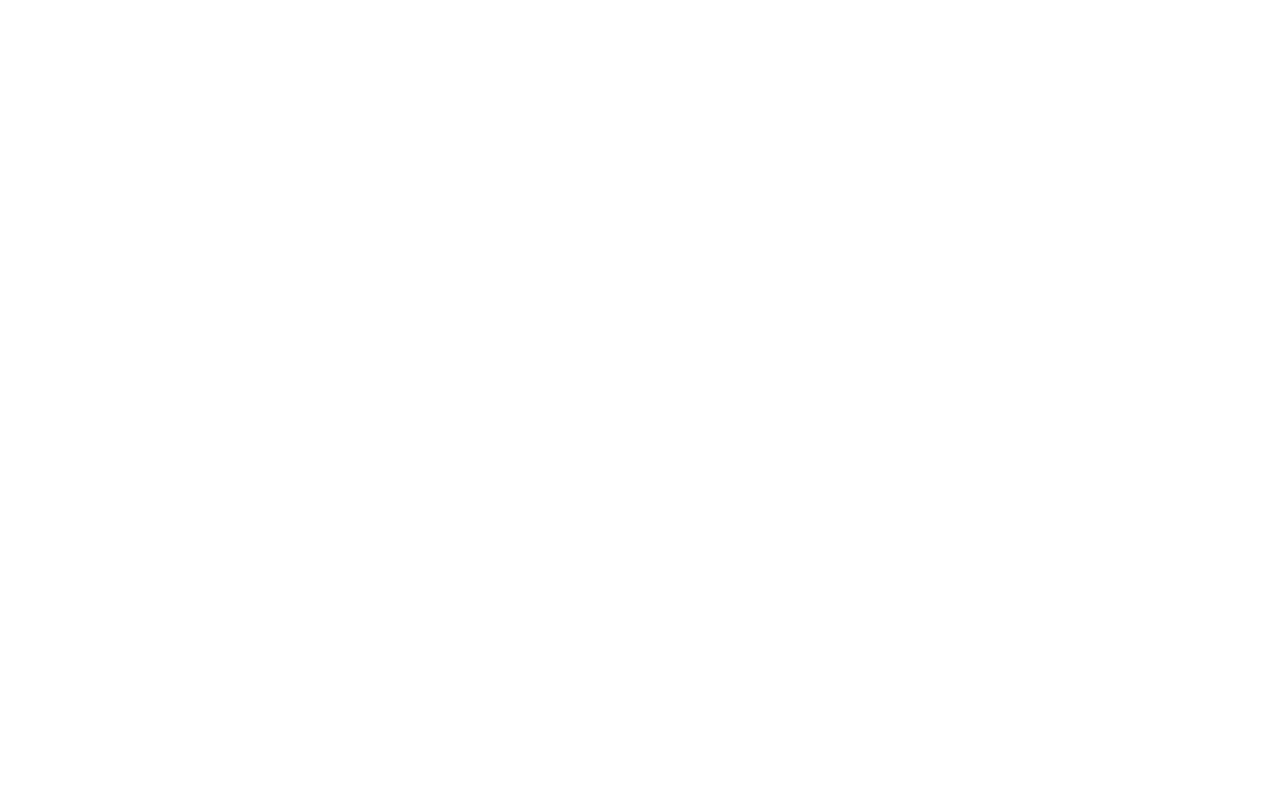
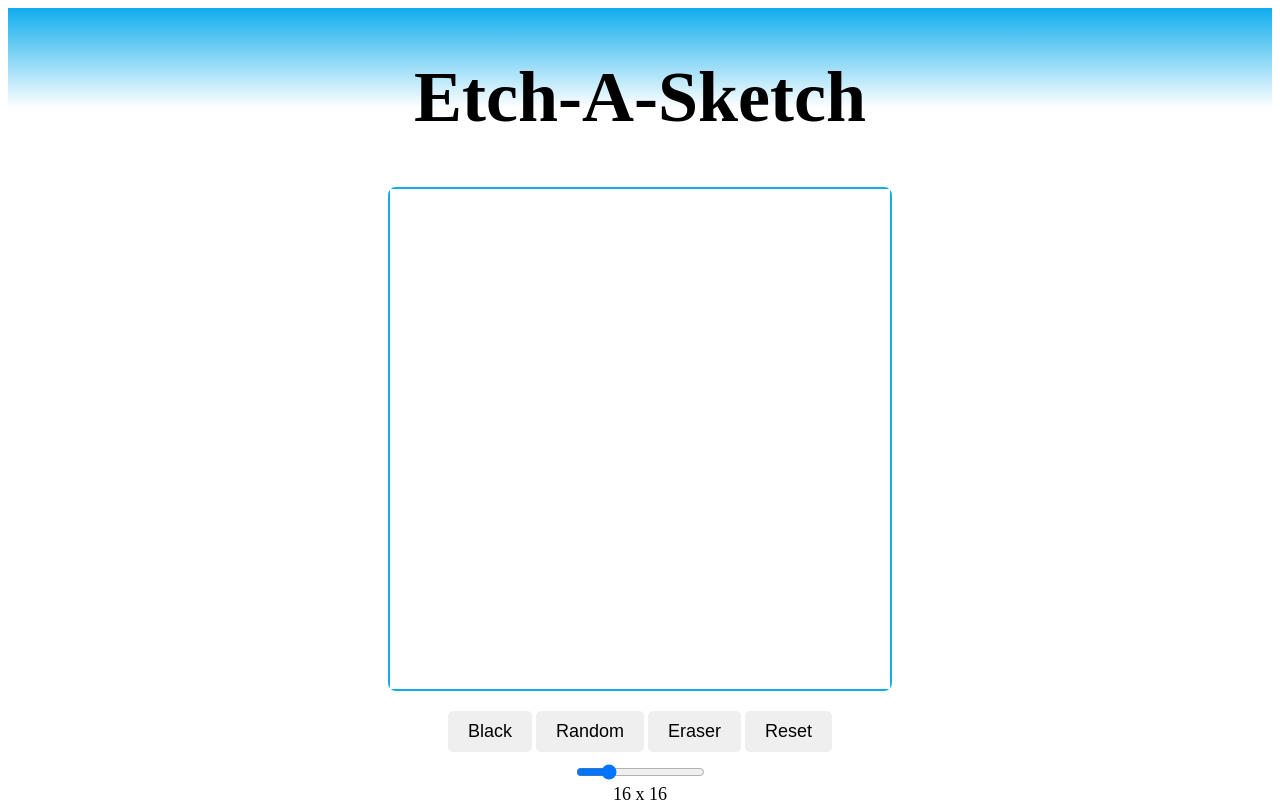
Before and after one commit to Zaffberg/Etch-A-Sketch, a plain HTML site: page index.html in a window 1280 px wide. Drawn offline with Linux system fonts and the light colour scheme.

Commit message:
Etch-A-Sketch 1.0

```diff
--- a/index.html
+++ b/index.html
@@ -8,6 +8,28 @@
     <link rel="stylesheet" href="style.css">
 </head>
 <body>
+    <div class="flex-container">
+        <div class="title"><h1>Etch-A-Sketch</h1></div>
+        <div class="content">
+            <div class="board"></div>
+            <div class="buttons">
+                <button onclick="changeColor('black')">Black</button>
+                <button onclick="changeColor('random')">Random</button>
+                <button onclick="changeColor('white')">Eraser</button>
+                <button onclick="resetBoard()">Reset</button>
+            </div>
+            <div>
+                <input
+                type="range"
+                value="16"
+                min="2"
+                max="64"
+                onchange="changeSize(this.value)"
+                />
+                <div class="range-select">16 x 16</div>
+            </div>
+        </div>
+    </div>
+</body>
 <script src="script.js"></script>
-</body>
 </html>
--- a/script.js
+++ b/script.js
@@ -0,0 +1,48 @@
+let color = "black";
+
+function populateBoard(size) {
+   let board = document.querySelector(".board");
+   let squares = board.querySelectorAll("div");
+   squares.forEach((div) => div.remove());
+   board.style.gridTemplateColumns = `repeat(${size} , 1fr)`;
+   board.style.gridTemplateRows = `repeat(${size} , 1fr)`;
+
+   let gridSize = document.querySelector(".range-select");
+   gridSize.textContent = `${size} x ${size}`;
+
+   for (let i = 0; i < size * size; i++) {
+      let square = document.createElement("div");
+      square.addEventListener("mouseover", colorSquare);
+      square.style.backgroundColor = "white";
+      board.insertAdjacentElement("beforeend", square);
+   }
+}
+
+populateBoard(16)
+
+function changeSize(input) {
+
+   if (input >= 2 && input <= 64) {
+      populateBoard(input);
+   } else {
+      console.log("tubik");
+   }
+}
+
+function colorSquare() {
+      if (color === 'random'){
+         this.style.backgroundColor = `hsl(${Math.random() * 360}, 100%, 50%)`;
+      } else {
+         this.style.backgroundColor = color;
+      }
+}
+
+function changeColor(choice) {
+   color = choice;
+}
+
+function resetBoard() {
+   let board = document.querySelector(".board");
+   let squares = board.querySelectorAll("div");
+   squares.forEach((div) => div.style.backgroundColor = "white");
+}
--- a/style.css
+++ b/style.css
@@ -0,0 +1,54 @@
+.flex-container {
+    height: 100px;
+    width: auto;
+    display: flex;
+    flex-direction: column;
+    align-items: center;
+    background: linear-gradient(#10aded, white);
+}
+
+.title {
+    font-size: 36px;
+}
+
+.board {
+    width: 500px;
+    height: 500px;
+    display: grid;
+    background-color: white;
+    border: 2px solid #10aded;
+    border-radius: 0.5rem;
+}
+
+.board:hover {
+    cursor: pointer;
+}
+
+.content {
+    display: flex;
+    flex-direction: column;
+    align-items: center;
+}
+
+.buttons {
+    margin-top: 20px;
+    margin-bottom: 10px;
+}
+
+button {
+    padding: 10px 20px;
+    border: 1px solid var(--primary-dark);
+    border-radius: 5px;
+    text-align: center;
+    transition: transform 0.1s ease-in-out;
+    font-size: 18px;
+}
+
+button:hover {
+    transform: scale(1.1)
+}
+
+.range-select {
+    text-align: center;
+    font-size: 18px;
+}
```
